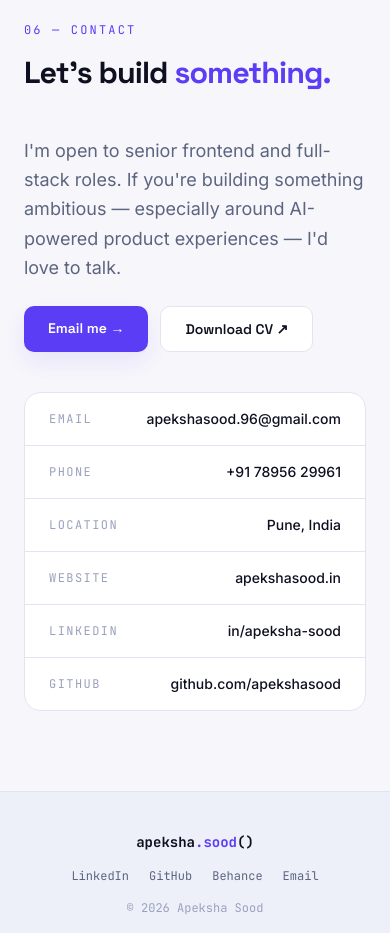
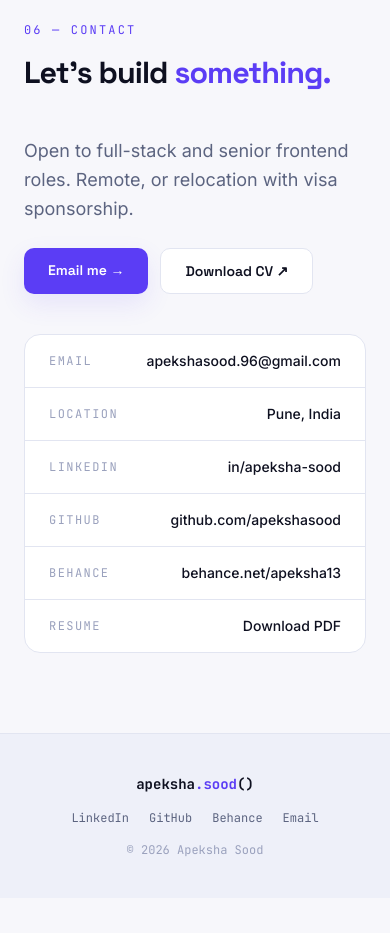
Before and after one commit to apekshasood/portfolio-website, a Next.js app: page / in a window 390 px wide. Shown: the part 10200-11133 px from the top of the page. After the commit the page ends 11098 px from the top, so only its background shows below. Built offline with nearby package versions, Linux system fonts and the light colour scheme.

Commit message:
feat(contact): remove phone and website link, add Behance and Resume, new closing line

```diff
--- a/src/app/components/Contact.tsx
+++ b/src/app/components/Contact.tsx
@@ -4,11 +4,11 @@ import { Reveal, SectionHeading } from "./Reveal";
 
 const links = [
   { label: "Email", value: "apekshasood.96@gmail.com", href: "mailto:apekshasood.96@gmail.com" },
-  { label: "Phone", value: "+91 78956 29961", href: "tel:+917895629961" },
   { label: "Location", value: "Pune, India", href: null },
-  { label: "Website", value: "apekshasood.in", href: "https://apekshasood.in" },
   { label: "LinkedIn", value: "in/apeksha-sood", href: "https://www.linkedin.com/in/apeksha-sood/" },
   { label: "GitHub", value: "github.com/apekshasood", href: "https://github.com/apekshasood" },
+  { label: "Behance", value: "behance.net/apeksha13", href: "https://www.behance.net/apeksha13" },
+  { label: "Resume", value: "Download PDF", href: "/resume/Apeksha_Sood_Resume.pdf" },
 ];
 
 export default function Contact() {
@@ -22,8 +22,7 @@ export default function Contact() {
         <div className="grid lg:grid-cols-[1.1fr_1fr] gap-10 items-start">
           <Reveal>
             <p className="text-lg leading-relaxed mb-6" style={{ color: "var(--muted)" }}>
-              I&apos;m open to senior frontend and full-stack roles. If you&apos;re building something
-              ambitious — especially around AI-powered product experiences — I&apos;d love to talk.
+              Open to full-stack and senior frontend roles. Remote, or relocation with visa sponsorship.
             </p>
             <div className="flex flex-wrap gap-3">
               <a href="mailto:apekshasood.96@gmail.com"
@@ -50,7 +49,7 @@ export default function Contact() {
                   </div>
                 );
                 return l.href ? (
-                  <a key={l.label} href={l.href} target={l.href.startsWith("http") ? "_blank" : undefined} rel="noreferrer"
+                  <a key={l.label} href={l.href} target={l.href.startsWith("mailto:") ? undefined : "_blank"} rel="noreferrer"
                     className="block transition-colors duration-150 hover:brightness-95"
                     style={{ background: "transparent" }}>
                     {inner}
```
